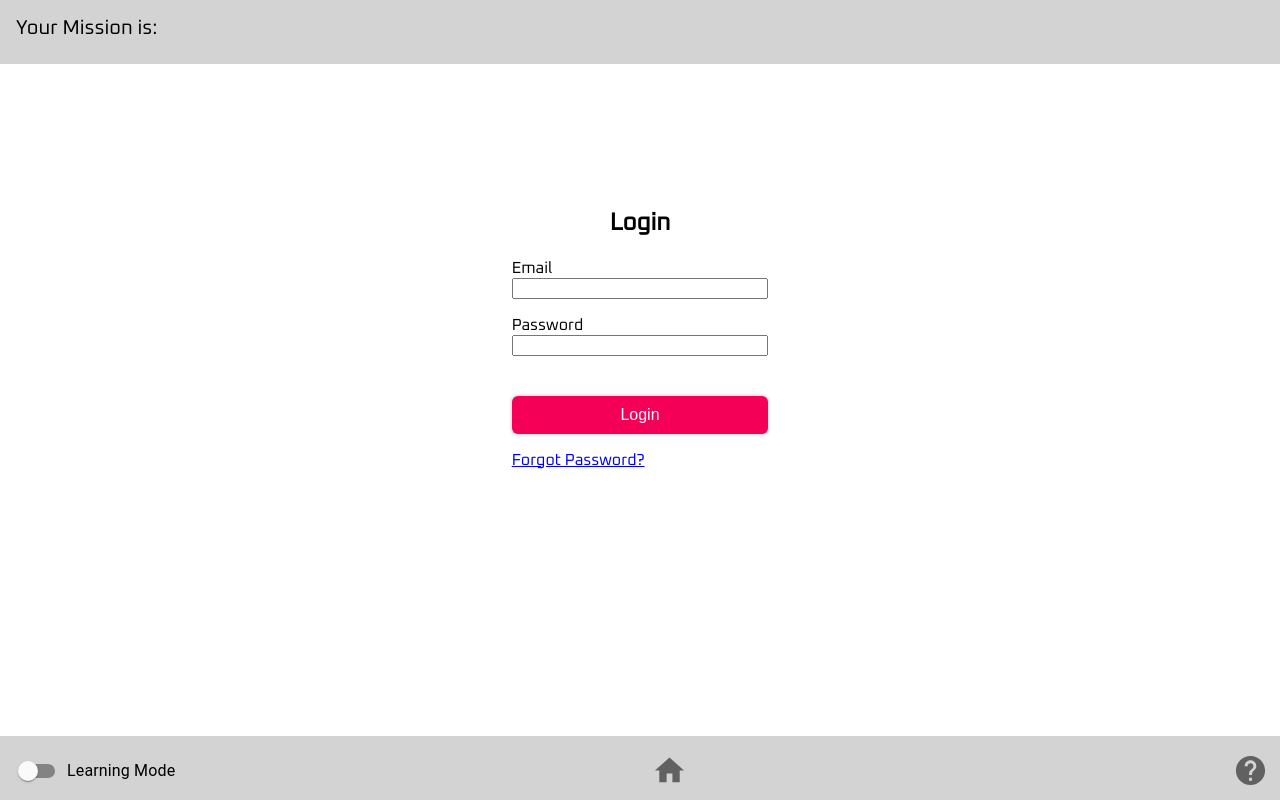
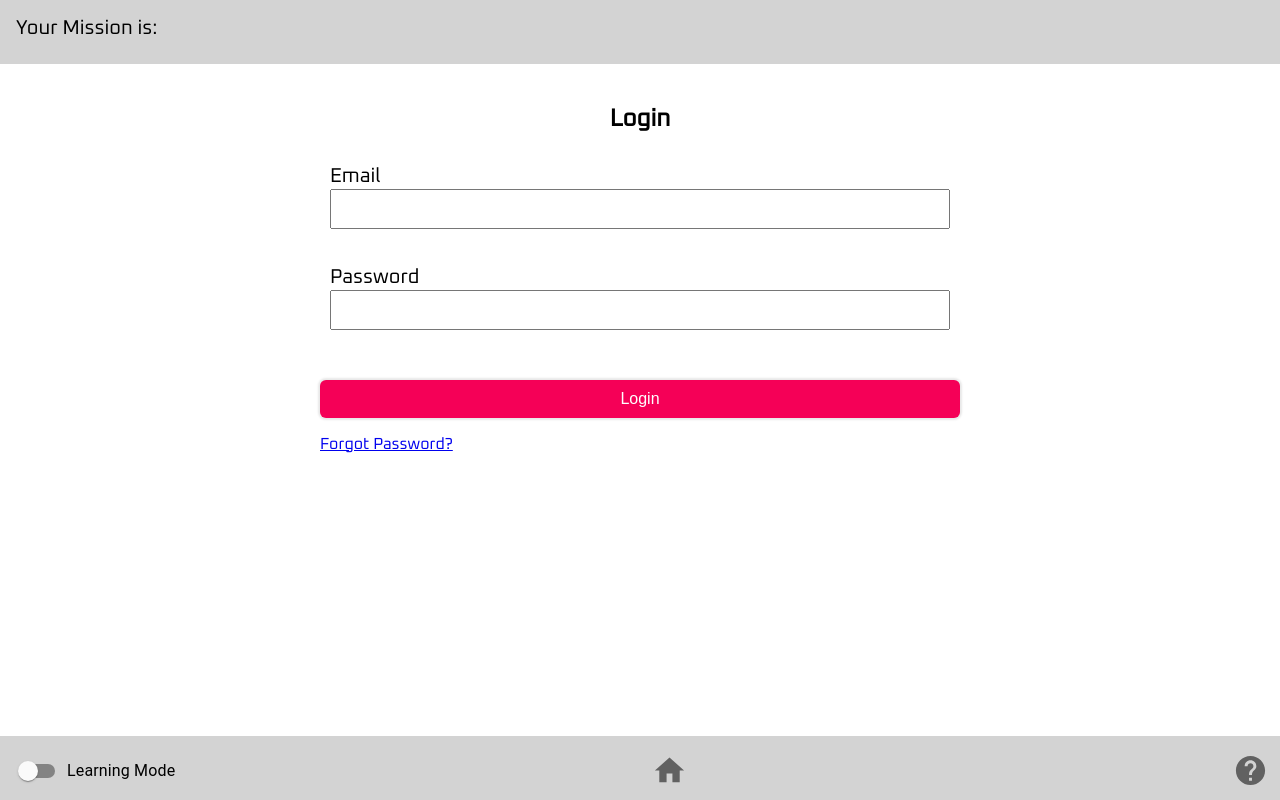
Before and after one commit to aciesla4/DigitalSkillsAssessment, a React (Create React App) app: page /level15 in a window 1280 px wide. Before the commit this address led to /level15/account/login. Built offline with nearby package versions, Linux system fonts and the light colour scheme.

Commit message:
starting to fix level 15

```diff
--- a/src/Levels/Level15.js
+++ b/src/Levels/Level15.js
@@ -1,10 +1,18 @@
 import React from 'react';
-import '../App.css';
+import '../css/Level5.css';
 import Level from '../util/Level';
+import MuiAlert from '@material-ui/lab/Alert';
+import Snackbar from '@material-ui/core/Snackbar';
+
 import { App } from '../util/PasswordReset/app';
 import { configureFakeBackend } from "../util/PasswordReset/_helpers";
 import "../css/SignIn.css";
 import { accountService} from "../util/PasswordReset/_services";
+
+
+import Login from "../util/Login";
+import axios from "axios";
+import ForgotPassword from "../util/ForgotPassword";
 
 class Level15 extends React.Component {
     constructor(props) {
@@ -12,6 +20,7 @@ class Level15 extends React.Component {
         this.state = {
             isJewelFound: false,
             academicMode: this.props.academicMode,
+            showForgotPassword: false,
         }
     }
 
@@ -30,6 +39,13 @@ class Level15 extends React.Component {
         this.props.getLevelChange()
     }
 
+    changeView = () => {
+        console.log('change view')
+        this.setState({
+            showForgotPassword: !this.state.showForgotPassword,
+        })
+    }
+
     render() {
         configureFakeBackend();
         return (
@@ -46,8 +62,9 @@ class Level15 extends React.Component {
                 dialogMessage='Your mission is complete! <TODO> Click the X to return to the home page and receive your next mission.'
             >
                 <div>
-                    <br/><br/><br/>
-                    <App handleFound={this.handleFound}/>
+                    {this.state.showForgotPassword ? <ForgotPassword changeView={this.changeView}/> :
+                    <Login error={this.state.error} handleClose={this.handleClose} checkLogin={this.checkLogin} changeView={this.changeView}/>
+                    }
                 </div>
             </Level>
         );
--- /dev/null
+++ b/src/css/Level15.css
@@ -0,0 +1,23 @@
+.card-body {
+    width: 50%;
+    margin-left: auto;
+    margin-right: auto;
+}
+
+.form-group {
+    padding: 10px;
+}
+
+.form-label {
+    font-size: 20px;
+}
+
+.form-control {
+    padding: 10px;
+    height: 40px;
+    font-size: 20px;
+}
+
+.invalid-feedback {
+    font-size: 18px;
+}
--- /dev/null
+++ b/src/css/Snackbar.css
@@ -0,0 +1,3 @@
+.MuiSnackbar-anchorOriginTopRight {
+    top: 100px;
+}
--- /dev/null
+++ b/src/tools/db.json
@@ -0,0 +1 @@
+{"user":{"email":"agent203@spyacademy.org","password":"original"}}
--- /dev/null
+++ b/src/tools/mockData.js
@@ -0,0 +1,5 @@
+const user = { email: "agent203@spyacademy.org", password: "original" }
+
+module.exports = {
+    user
+};
--- /dev/null
+++ b/src/util/ForgotPassword.js
@@ -0,0 +1,56 @@
+import React from 'react';
+import { Link } from 'react-router-dom';
+import { Formik, Field, Form, ErrorMessage } from 'formik';
+import * as Yup from 'yup';
+import "../css/Level15.css";
+
+function ForgotPassword(props) {
+    const initialValues = {
+        email: ''
+    };
+
+    const validationSchema = Yup.object().shape({
+        email: Yup.string()
+            .email('Email is invalid')
+            .required('Email is required')
+    });
+
+    function onSubmit({ email }, { setSubmitting }) {
+        // alertService.clear();
+        // accountService.forgotPassword(email)
+        //     .then(() => alertService.success('Please check your email for password reset instructions'))
+        //     .catch(error => alertService.error(error))
+        //     .finally(() => setSubmitting(false));
+    }
+
+    return (
+        <Formik initialValues={initialValues} validationSchema={validationSchema} onSubmit={onSubmit}>
+            {({ errors, touched, isSubmitting }) => (
+                <Form>
+                    <br/>
+                    <h2 style={{ textAlign: 'center' }}>Forgot Password</h2>
+                    <div className="card-body">
+                        <div className="form-group">
+                            <label>Email</label>
+                            <Field name="email" type="text" className={'form-control' + (errors.email && touched.email ? ' is-invalid' : '')} />
+                            <ErrorMessage name="email" component="div" className="invalid-feedback" />
+                        </div>
+                        <div>
+                            <div>
+                                <button type="submit" className="signin-btn">
+                                    Submit
+                                </button>
+                            </div>
+                            <div>
+                                <a href='javascript:void(0)' onClick={props.changeView}>Cancel</a>
+                            </div>
+                        </div>
+
+                    </div>
+                </Form>
+            )}
+        </Formik>
+    )
+}
+
+export default ForgotPassword;
--- /dev/null
+++ b/src/util/Login.js
@@ -0,0 +1,102 @@
+import React from 'react';
+import { Link } from 'react-router-dom';
+import { Formik, Field, Form, ErrorMessage } from 'formik';
+import * as Yup from 'yup';
+import "../css/Level15.css";
+import Snackbar from "@material-ui/core/Snackbar";
+import MuiAlert from "@material-ui/lab/Alert";
+import axios from "axios";
+
+const initialValues = { email: '', password: ''};
+
+const validationSchema = Yup.object().shape({
+    email: Yup.string()
+        .email('Email is invalid')
+        .required('Email is required'),
+    password: Yup.string().required('Password is required')
+});
+
+class Login extends React.Component {
+    constructor(props) {
+        super(props);
+        this.state = {
+            error: false
+        }
+    }
+
+    handleClose = () => {
+        this.setState({
+            error: false
+        })
+    }
+
+    onSubmit = ({ email, password }) => {
+        axios.get('http://localhost:5050/user')
+            .then((response) => {
+                if (email === response.data.email && password === response.data.password) {
+                    console.log("woohoo")
+                }
+                else {
+                    this.setState({
+                        error: true
+                    })
+                }
+            });
+        // alertService.clear();
+        // accountService.login(email, password)
+        //     .then(() => {
+        //         const { from } = location.state || { from: { pathname: "/level15/jewel" } };
+        //         history.push(from);
+        //     })
+        //     .catch(error => {
+        //         setSubmitting(false);
+        //         alertService.error(error);
+        //     });
+    }
+
+    render () {
+        return (
+            <div>
+                <Snackbar open={this.state.error} autoHideDuration={5000}
+                          anchorOrigin={{vertical: 'top', horizontal: 'right'}} style={{top: '100px'}}
+                          onClose={this.handleClose}>
+                    <MuiAlert elevation={6} variant="filled" severity="error">Incorrect Login Credentials</MuiAlert>
+                </Snackbar>
+                <br/>
+                <Formik initialValues={initialValues} validationSchema={validationSchema} onSubmit={this.onSubmit}>
+                    {({errors, touched}) => (
+                        <Form>
+                            <h2 style={{textAlign: 'center'}}>Login</h2>
+                            <div className="card-body">
+                                <div className="form-group">
+                                    <label className="form-label">Email</label>
+                                    <Field name="email" type="text"
+                                           className={'form-control' + (errors.email && touched.email ? ' is-invalid' : '')}/>
+                                    <ErrorMessage name="email" component="div" className="invalid-feedback"/>
+                                </div>
+                                <div className="form-group">
+                                    <label className="form-label">Password</label>
+                                    <Field name="password" type="password"
+                                           className={'form-control' + (errors.password && touched.password ? ' is-invalid' : '')}/>
+                                    <ErrorMessage name="password" component="div" className="invalid-feedback"/>
+                                </div>
+                                <div>
+                                    <div>
+                                        <button type="submit" className="signin-btn">
+                                            Login
+                                        </button>
+                                    </div>
+                                    <div>
+                                        <a href='javascript:void(0)' onClick={this.props.changeView}>Forgot Password?</a>
+                                    </div>
+                                </div>
+                            </div>
+                        </Form>
+                    )}
+                </Formik>
+            </div>
+        )
+    }
+}
+
+export default Login;
```
Also changed, not shown: package.json (+9 -2 lines), src/tools/apiServer.js (added, +14 -0 lines), src/tools/createMockDb.js (added, +13 -0 lines), 1 other file (tests, documents, lock files or other folders).
